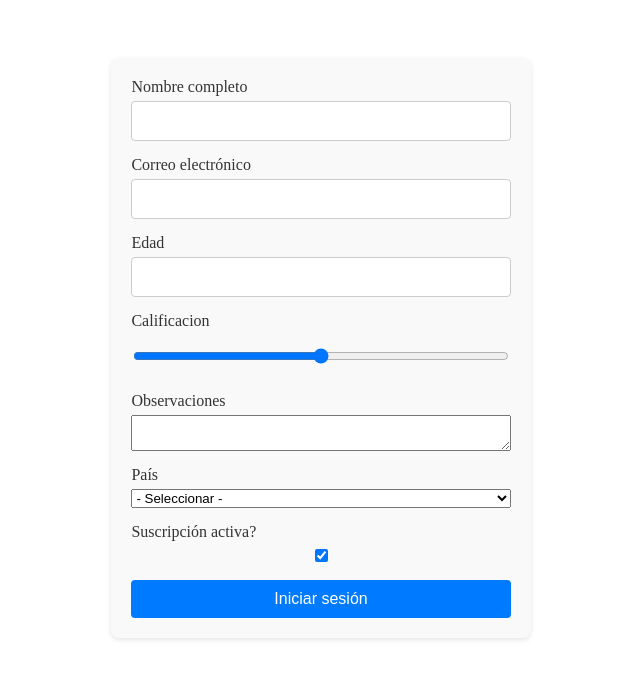
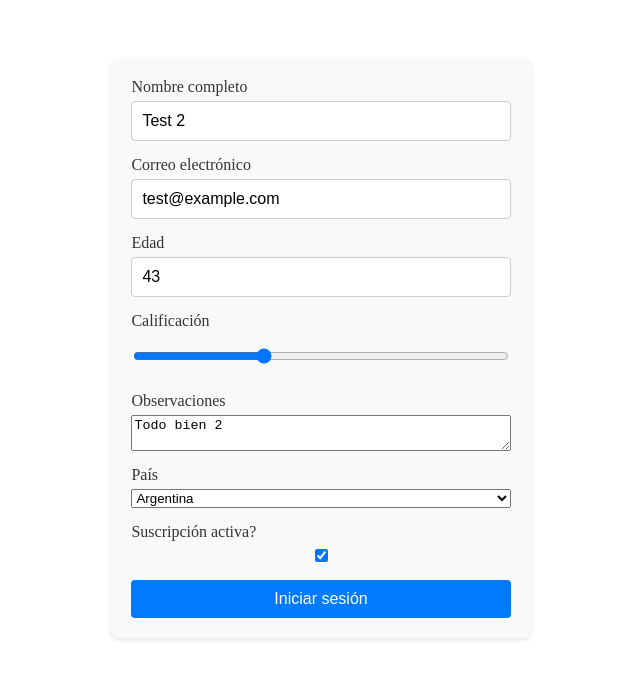
Before and after one commit to hviveros/curso-edt-react-formulario, a React (Vite) app in the folder formulario-01/: page / in a window 1280 px wide. Shown: the top 678 px of the page, without its empty margins (319-959 px from the left). Built offline with nearby package versions, Linux system fonts and the light colour scheme; data requests are answered from the project's data file.

Commit message:
Formulario - Metodos Fetch y GET,POST,PATCH,PUT,DELETE

```diff
--- a/formulario-01/db/db.json
+++ b/formulario-01/db/db.json
@@ -1,3 +1,34 @@
 {
-    "leads":[]
+  "leads": [
+    {
+      "id": "a33a",
+      "fullname": "Humberto",
+      "mail": "humberto.viverosrios@gmail.com",
+      "age": "50",
+      "ranking": "50",
+      "obs": "Todo bien",
+      "country": "py",
+      "active": true
+    },
+    {
+      "id": "29d2",
+      "fullname": "Test 2",
+      "mail": "test@example.com",
+      "age": "43",
+      "ranking": "33",
+      "obs": "Todo bien 2",
+      "country": "ar",
+      "active": true
+    },
+    {
+      "id": "79bc",
+      "fullname": "Test 3",
+      "mail": "eve.holt@reqres.in",
+      "age": "22",
+      "ranking": "21",
+      "obs": "Test 3",
+      "country": "ar",
+      "active": false
+    }
+  ]
 }
--- a/formulario-01/src/App.jsx
+++ b/formulario-01/src/App.jsx
@@ -1,27 +1,66 @@
+import { useEffect, useRef, useState } from "react";
 import "./App.css"
 import Field from "./components/Field"
+import Form from "./components/Form";
+import Select from "./components/Select";
 import Submit from "./components/Submit";
-import Form from "./components/Form";
-import useForm from "./hooks/useForm";
 import Textarea from "./components/Textarea";
-import Select from "./components/Select";
 
 const App = () => {
 
-    const [data, loginForm, submit] = useForm({ email: "", password:"" })
+    const form = useRef();
+
+    const [user, setUser] = useState({});
+
+    useEffect(() => {
+        fetch("http://localhost:3050/leads/29d2")
+        .then(resp => resp.json())
+        .then(data=> setUser(data))
+    }, [])
+
+    const submit = e => {
+        const f = form.current
+        e.preventDefault()
+        const data = {
+            fullname: f.fullname.value,
+            mail: f.mail.value,
+            age: f.age.value,
+            ranking: f.ranking.value,
+            obs: f.obs.value,
+            country: f.country.value,
+            active: f.active.checked,
+        }
+        // console.log(data)
+
+        fetch("http://localhost:3050/leads", {
+            method: "POST",
+            headers: {
+                "Content-Type": "application/json"
+            },
+            body: JSON.stringify(data)
+        })
+        .then(resp => resp.json())
+        .then(response => {
+            console.log(response)
+            f.reset();
+            alert("Lead registrado");
+        })
+        .catch(error => console.error(error))
+
+    }
 
     return(
         <>
-            <Form submit={submit} formRef={loginForm} >
+            <Form submit={submit} formRef={form} >
 
-                <Field type="text" name="fullname" value={data.name} label="Nombre completo" />
-                <Field type="email" name="mail" value={data.email} label="Correo electrónico" />
-                <Field type="number" name="age" value={data.age} label="Edad" />
-                <Field type="range" name="ranking" value={data.ranking} label="Calificacion" />
+                <Field type="text" name="fullname" value={ user.fullname } label="Nombre completo" />
+                <Field type="email" name="mail" value={ user.mail } label="Correo electrónico" />
+                <Field type="number" name="age" value={ user.age } label="Edad" />
+                <Field type="range" name="ranking" value={ user.ranking } label="Calificación" />
 
-                <Textarea name="obs" value={data.obs} label="Observaciones" />
+                <Textarea name="obs" value={ user.obs } label="Observaciones" />
 
-                <Select label="País" name="country" options={
+                <Select value={ user.country } label="País" name="country" options={
                     [
                         { val: "py", content: "Paraguay" },
                         { val: "br", content: "Brasil" },
@@ -29,7 +68,7 @@ const App = () => {
                     ]
                 } />
 
-                <Field type="checkbox" name="active" checked label="Suscripción activa?" />
+                <Field type="checkbox" name="active" checked={ user.active } label="Suscripción activa?" />
 
                 <Submit value="Iniciar sesión" />
             </Form>
--- a/formulario-01/src/components/Field.jsx
+++ b/formulario-01/src/components/Field.jsx
@@ -7,7 +7,7 @@ const Field = ({ type, value, label, name, checked }) => {
                 name={ name }
                 id={ name }
                 defaultValue={ value }
-                defaultChecked={ checked }
+                checked={ checked }
             />
         </div>
     )
--- a/formulario-01/src/components/Select.jsx
+++ b/formulario-01/src/components/Select.jsx
@@ -2,7 +2,7 @@ const Select = ({ value="", label, name, options=[] }) => {
     return(
         <div className="item form__item">
             <label htmlFor={ name }>{ label }</label>
-            <select defaultValue={ value } name={ name } id={ name }>
+            <select name={ name } id={ name } value={ value }>
                 <option value="">- Seleccionar -</option>
                  {
                     options.map(({val, content}) => (
```
